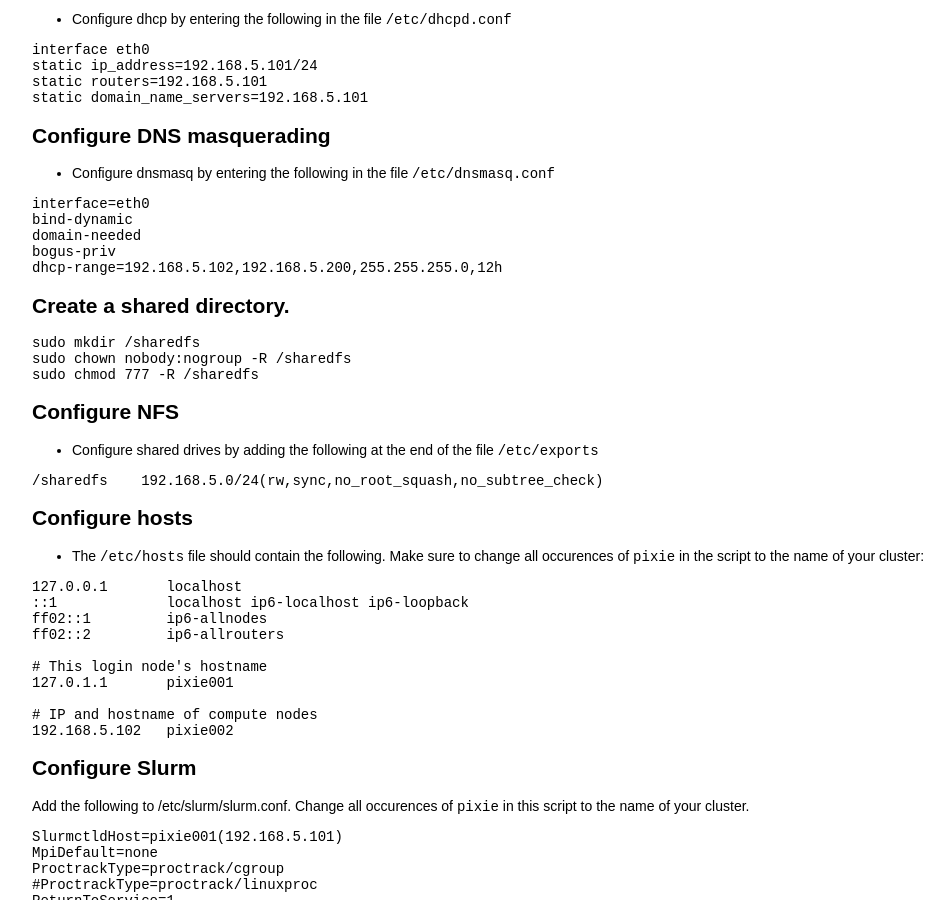
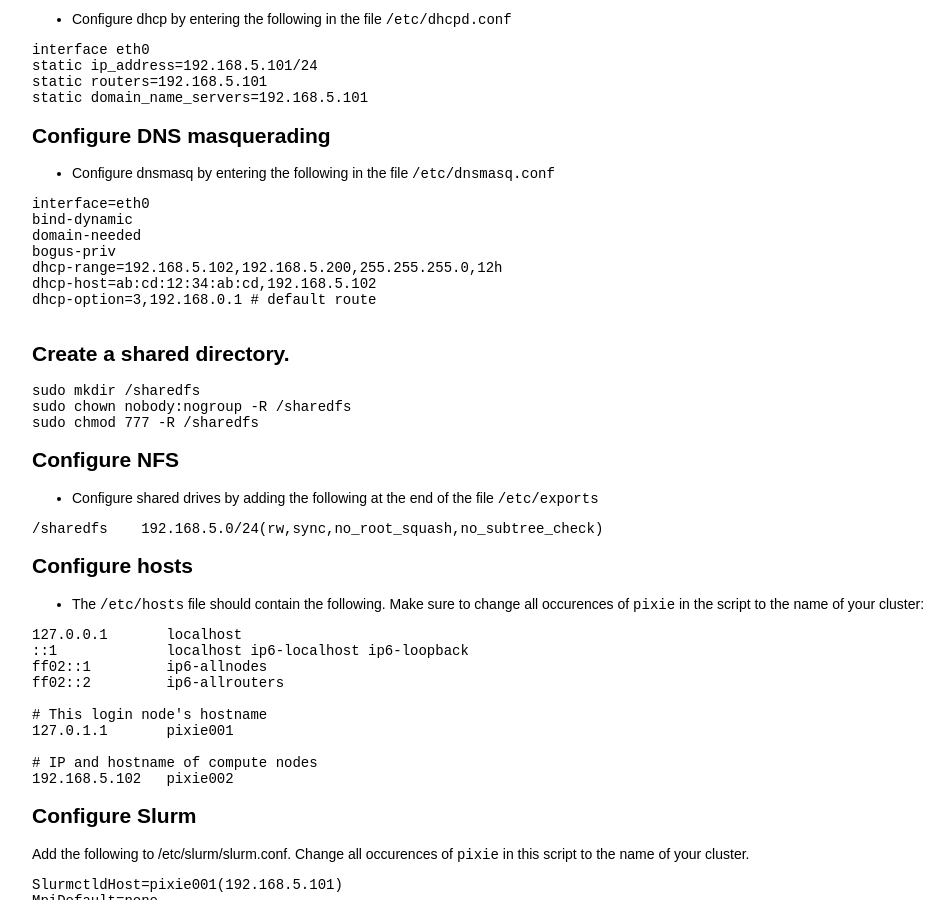
Before and after one commit to carpentriesoffline/Building_a_miniHPC_for_Training, a Jekyll site: the page built from 05-configurationLogin.md, in a window 1280 px wide and 900 px high, scrolled down 703 px. Shown: the whole window, without its empty margins (158-1107 px from the left). Built offline with Jekyll 4.4.1, drawn with Linux system fonts in a browser that asks for light colours.

Commit message:
Update 05-configurationLogin.md

````diff
--- a/05-configurationLogin.md
+++ b/05-configurationLogin.md
@@ -63,6 +63,9 @@
 domain-needed
 bogus-priv
 dhcp-range=192.168.5.102,192.168.5.200,255.255.255.0,12h
+dhcp-host=ab:cd:12:34:ab:cd,192.168.5.102
+dhcp-option=3,192.168.0.1 # default route
+
 ```
 
 ##  Create a shared directory.
````
